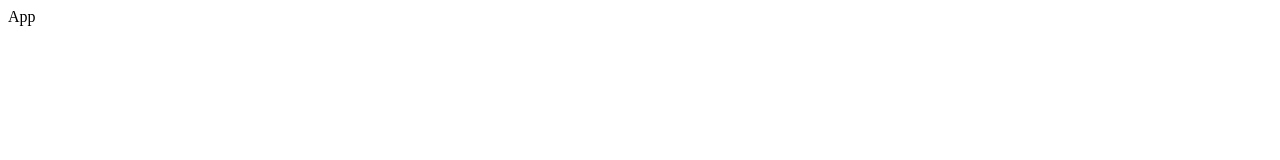
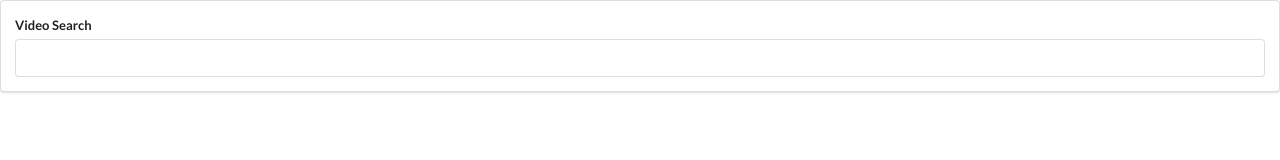
Before and after one commit to Barry-B15/videos-hooks, a React (Create React App) app: page / in a window 1280 px wide. Shown: the top 160 px of the page. Built offline with nearby package versions, Linux system fonts and the light colour scheme.

Commit message:
feat: handling form submission

```diff
--- a/public/index.html
+++ b/public/index.html
@@ -9,7 +9,7 @@
       name="description"
       content="Web site created using create-react-app"
     />
-    <link rel="apple-touch-icon" href="%PUBLIC_URL%/logo192.png" />
+    <link rel="stylesheet" href="https://cdnjs.cloudflare.com/ajax/libs/semantic-ui/2.4.1/semantic.min.css"  />
     <!--
       manifest.json provides metadata used when your web app is installed on a
       user's mobile device or desktop. See https://developers.google.com/web/fundamentals/web-app-manifest/
--- /dev/null
+++ b/src/apis/youtube.js
@@ -0,0 +1 @@
+const KEY = "AIzaSyDt-LZtDr2nz5gP5GTL3NX7kYA0-IEZwzk";
--- a/src/components/App.js
+++ b/src/components/App.js
@@ -1,9 +1,12 @@
 import React from 'react'
+import SearchBar from './SearchBar'
 
 
 class App extends React.Component {
     render() {
-        return <div> App </div>
+        return (
+            <div> <SearchBar /> </div>
+        );
     }
 }
 
--- /dev/null
+++ b/src/components/SearchBar.js
@@ -0,0 +1,37 @@
+import React from "react";
+
+class SearchBar extends React.Component {
+    // init a state
+    state = { term: ""}
+
+// define a func to handle when input changes
+    onInputChange = (event) => {
+        // update the value from state
+        this.setState({ term: event.target.value})
+    }
+    // create an onFormSubmit to handle form submittal
+    onFormSubmit = (event) => {
+        event.preventDefault();
+
+        // TODO : make sure we call callback from parent compo
+    }
+
+    render() {
+        return (
+            <div className="search-bar ui segment">
+                {/* add onSubmit, then create onFormSubmit below onInputChange */}
+                <form onSubmit = { this.onFormSubmit} className="ui form">
+                    <div className="field">
+                        <label>Video Search</label>
+                        <input
+                        type="text"
+                        value={this.state.term}
+                        onChange={this.onInputChange} // add onInputChange then go define it below state
+                        />
+                    </div>
+                </form>
+            </div>
+        );
+    }
+}
+export default SearchBar;
```
